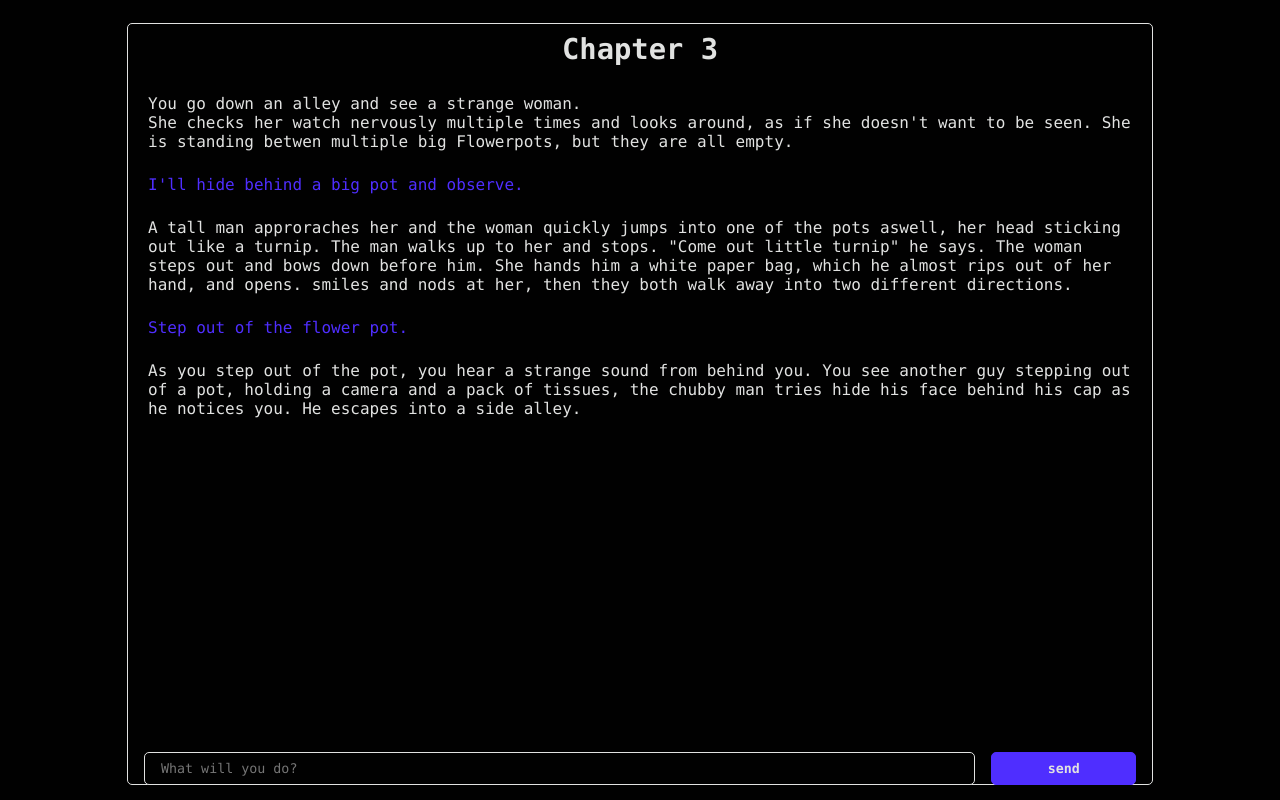
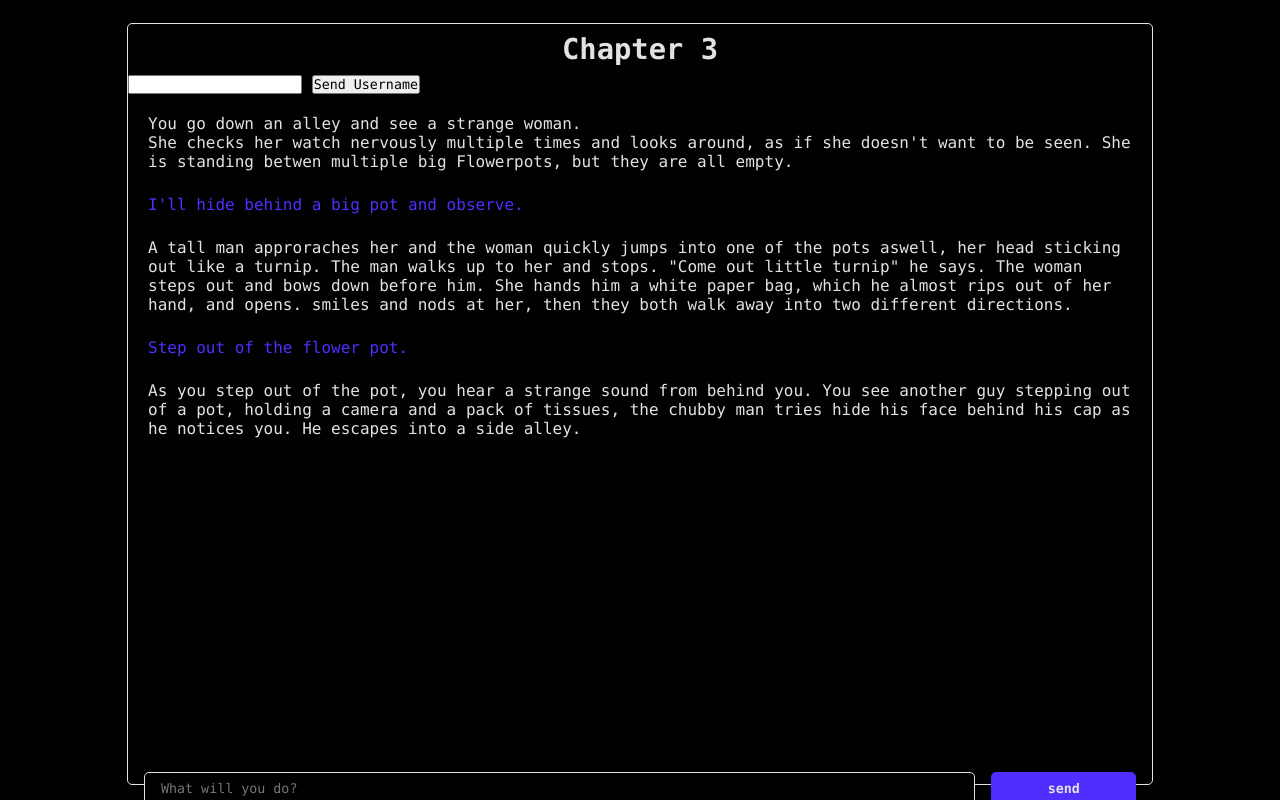
Before and after one commit to minotalen/chatbot-group, a plain HTML site: page templates/index.html in a window 1280 px wide. Drawn offline with nearby package versions, Linux system fonts and the light colour scheme; no server answers.

Commit message:
Add files via upload
user can type in username

```diff
--- a/templates/index.html
+++ b/templates/index.html
@@ -25,6 +25,9 @@
 
   <div id="chat-container">
     <h1>Chapter 3</h1>
+
+    <input type="text" id="username">
+    <button type="button" id="send_username">Send Username</button>
 
     <ul id="chat-content-container">
       <!-- example messages for chat -->
```
